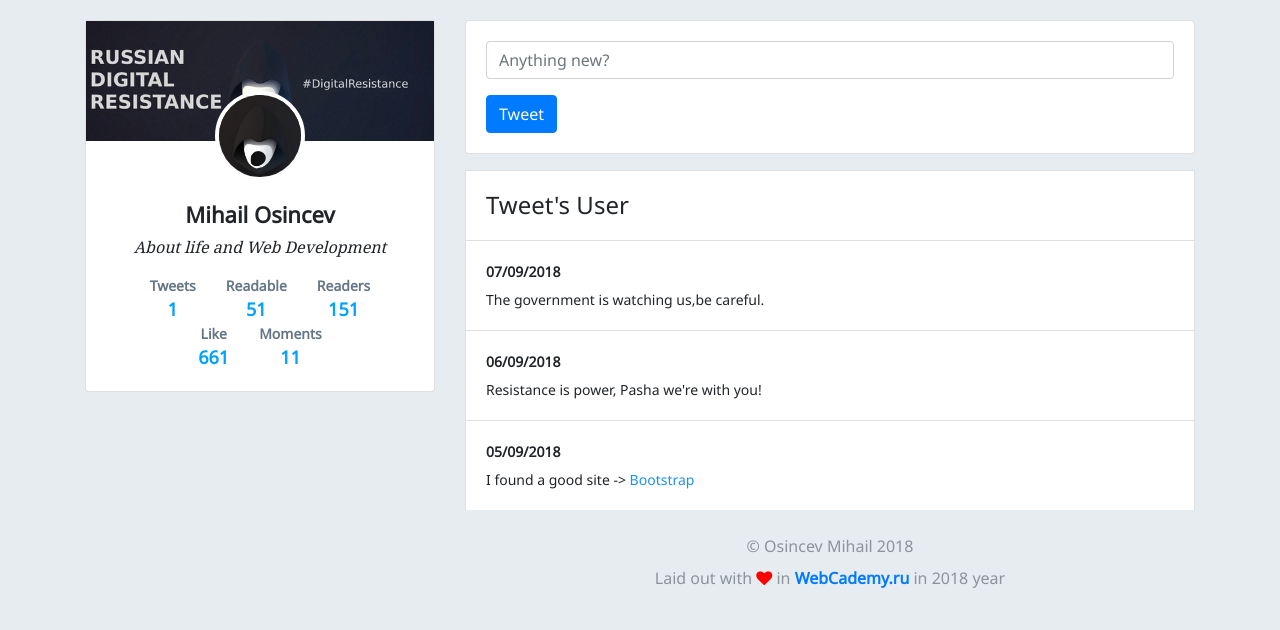
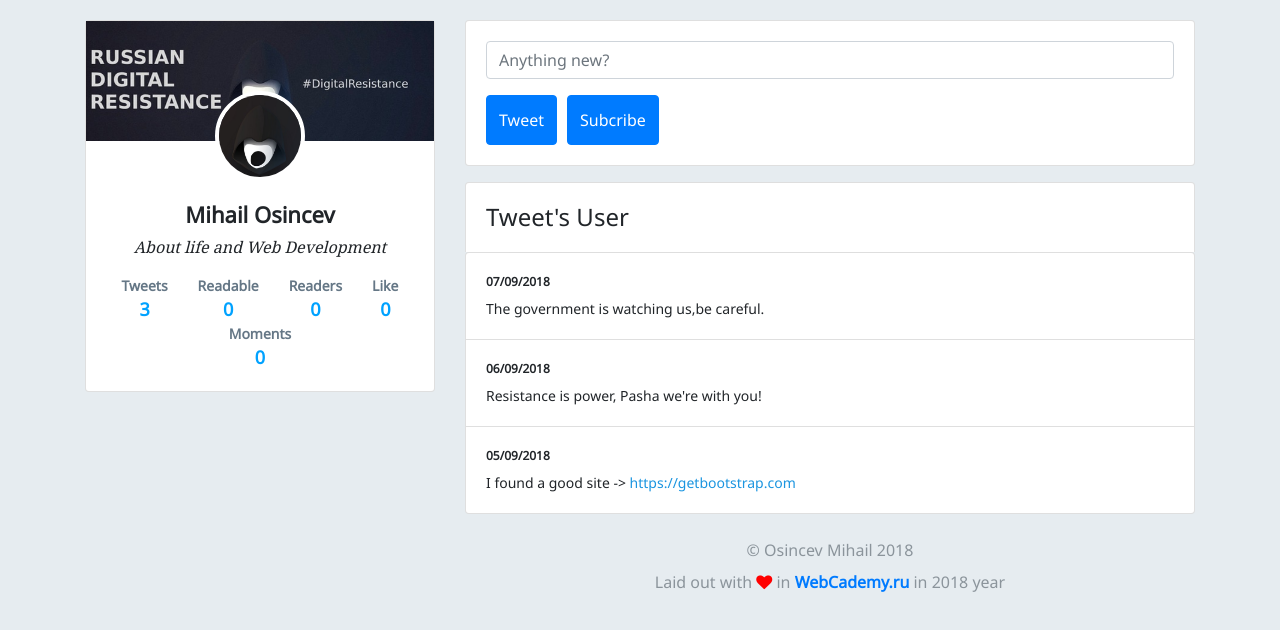
Before and after one commit to MihailOsincev/WebCademy_twitter, a plain HTML site: page app/index.html in a window 1280 px wide. Drawn offline with nearby package versions, Linux system fonts and the light colour scheme.

Commit message:
Production

```diff
--- a/app/index.html
+++ b/app/index.html
@@ -29,23 +29,23 @@
 						<ul class="stats">
 							<li class="stats-item">
 								<b class="stats-title">Tweets</b>
-								<b class="stats-count">1</b>
+								<b class="stats-count" id="tweetsCounter"></b>
 							</li>
 							<li class="stats-item">
 								<b class="stats-title">Readable</b>
-								<b class="stats-count">51</b>
+								<b class="stats-count">0</b>
 							</li>
 							<li class="stats-item">
 								<b class="stats-title">Readers</b>
-								<b class="stats-count">151</b>
+								<b class="stats-count" id="counter">0</b>
 							</li>
 							<li class="stats-item">
 								<b class="stats-title">Like</b>
-								<b class="stats-count">661</b>
+								<b class="stats-count">0</b>
 							</li>
 							<li class="stats-item">
 								<b class="stats-title">Moments</b>
-								<b class="stats-count">11</b>
+								<b class="stats-count">0</b>
 							</li>
 						</ul>
 					</div>
@@ -55,36 +55,22 @@
 			<div class="col-md-8">
 				<div class="card mb-3">
 					<div class="card-body">
-						<form>
+						<form id="postNewTweet" class="main_form">
 							<div class="form-group">
-								<input type="text" class="form-control" id="exampleInputEmail1" placeholder="Anything new?">
+								<input type="text" class="form-control" id="tweetText" placeholder="Anything new?" required>
 							</div>
-							<button type="submit" class="btn btn-primary">Tweet</button>
+							<div class="buttons_form">
+								<button type="submit" class="btn btn-primary">Tweet</button>
+								<button type="button" class="btn btn-primary" id="btn-subscribe">Subcribe</button>
+								<div id="notifyHolder" class="notify-holder sm"></div>
+							</div>
 						</form>
 					</div>
 				</div>
-				<div class="card tweet-card">
+				<div class="card card-title-only">
 					<div class="h4 mb-0">Tweet's User</div>
 				</div>
-				<div class="card tweet-card">
-					<div class="tweet-date">07/09/2018</div>
-					<div class="tweet-text">
-						<p>The government is watching us,be careful.</p>
-					</div>
-				</div>
-				<div class="card tweet-card">
-					<div class="tweet-date">06/09/2018</div>
-					<div class="tweet-text">
-						<p>Resistance is power, Pasha we're with you!</p>
-					</div>
-				</div>
-				<div class="card tweet-card">
-					<div class="tweet-date">05/09/2018</div>
-					<div class="tweet-text">
-						<p>I found a good site ->
-							<a href="https://getbootstrap.com">Bootstrap</a>
-						</p>
-					</div>
+				<div id="tweetsList">
 				</div>
 				<footer class="footer">
 					<p class="footer-copyright">
@@ -101,6 +87,7 @@
 	<script src="https://cdnjs.cloudflare.com/ajax/libs/popper.js/1.14.3/umd/popper.min.js" integrity="sha384-ZMP7rVo3mIykV+2+9J3UJ46jBk0WLaUAdn689aCwoqbBJiSnjAK/l8WvCWPIPm49"
 	    crossorigin="anonymous"></script>
 	<script src="libs/bootstrap/js/bootstrap.min.js"></script>
+	<script src="js/main.js"></script>
 </body>
 
 </html>
--- /dev/null
+++ b/app/js/main.js
@@ -0,0 +1,135 @@
+$(document).ready(function () {
+
+    var getDate = function () {
+
+        var d = new Date(), // получаем текущую дату
+            day = d.getDate(),
+            hrs = d.getHours(),
+            min = d.getMinutes(),
+            sec = d.getSeconds(),
+            month = d.getMonth(),
+            year = d.getFullYear();
+
+        var monthArray = new Array("01", "02", "03", "04", "05", "06", "07", "08", "09", "10", "11", "12");
+
+        if (day <= 9) day = "0" + day;
+
+        var actualDate = monthArray[month] + "/" + day + "/" + year;
+
+        return actualDate;
+    }
+
+    //счётчик твитов
+    var countTweets = function () {
+        var tweetCounter = $('.tweet-card').length;
+        console.log(tweetCounter);
+        $('#tweetsCounter').text(tweetCounter);
+    }
+
+    //счётчик читателей
+    var count = 0;
+    $("#btn-subscribe").click(function () {
+        count++;
+        $('#counter').html(+count);
+        $('#btn-subscribe').prop('disabled', true);
+        showNotify('done');
+    });
+
+    function showNotify(type) {
+        var $notifyNew = $('<div class="alert alert-success" role="alert">Twitt success</div>'),
+            $notifyDone = $('<div class="alert alert-success" role="alert">Subscribe success</div>');
+
+        switch (type) {
+            case 'new':
+                $notifyBlock = $notifyNew;
+                break;
+            case 'done':
+                $notifyBlock = $notifyDone;
+                break;
+        }
+         // if ( $('#notifyHolder .alert') ) {}
+        $('#notifyHolder .alert').fadeOut();
+        $notifyBlock.hide();
+        $('#notifyHolder').append($notifyBlock);
+        $notifyBlock.fadeIn();
+        setTimeout(function () {
+            $notifyBlock.fadeOut();
+            setTimeout(function () {
+                $notifyBlock.remove();
+            }, 1500);
+        }, 1500);
+    }
+
+    //обработчик ссылок
+    var wrapURLs = function (text, new_window) {
+        var url_pattern = /(?:(?:https?|ftp):\/\/)?(?:\S+(?::\S*)?@)?(?:(?!10(?:\.\d{1,3}){3})(?!127(?:\.\d{1,3}){3})(?!169\.254(?:\.\d{1,3}){2})(?!192\.168(?:\.\d{1,3}){2})(?!172\.(?:1[6-9]|2\d|3[0-1])(?:\.\d{1,3}){2})(?:[1-9]\d?|1\d\d|2[01]\d|22[0-3])(?:\.(?:1?\d{1,2}|2[0-4]\d|25[0-5])){2}(?:\.(?:[1-9]\d?|1\d\d|2[0-4]\d|25[0-4]))|(?:(?:[a-z\x{00a1}\-\x{ffff}0-9]+-?)*[a-z\x{00a1}\-\x{ffff}0-9]+)(?:\.(?:[a-z\x{00a1}\-\x{ffff}0-9]+-?)*[a-z\x{00a1}\-\x{ffff}0-9]+)*(?:\.(?:[a-z\x{00a1}\-\x{ffff}]{2,})))(?::\d{2,5})?(?:\/[^\s]*)?/ig;
+        var target = (new_window === true || new_window == null) ? '_blank' : '';
+
+        return text.replace(url_pattern, function (url) {
+            var protocol_pattern = /^(?:(?:https?|ftp):\/\/)/i;
+            var href = protocol_pattern.test(url) ? url : 'http://' + url;
+            return '<a href="' + href + '" target="' + target + '">' + url + '</a>';
+        });
+    };
+
+
+    //созданиен твита
+    var createTweet = function (date, text) {
+        var $tweetBox = $('<div class="card tweet-card">'); //создание виртуальной карточки
+        var $tweetDate = $('<div class="tweet-date">').text(date); //создание даты в карточке
+        var $tweetText = $('<div class="tweet-text">').html(wrapURLs(text)).wrapInner('<p></p>'); // создаём контент с твитом и оборачивам в парграф и обрабатываем текст
+
+        /**     // меняем размер шрифта (выключено)
+        var additionalClassName;
+        if ( text.length < 100 ) {
+            additionalClassName = 'font-size-large';
+        } else if ( text.length > 150 ) {
+            additionalClassName = 'font-size-small';
+        } else {
+            additionalClassName = 'font-size-normal';
+        }
+        $tweetText.addClass(additionalClassName);
+        */
+
+        $tweetBox.append($tweetDate).append($tweetText); // получаем разметку твита с датой и текстом твита
+        $('#tweetsList').prepend($tweetBox); // добавляем на страницу
+        countTweets();
+    }
+
+    //база данных на js
+    var tweetsBase = [{
+            date: "05/09/2018",
+            text: "I found a good site -> https://getbootstrap.com"
+        },
+        {
+            date: "06/09/2018",
+            text: "Resistance is power, Pasha we're with you!"
+        },
+        {
+            date: "07/09/2018",
+            text: "The government is watching us,be careful."
+        }
+    ];
+
+    tweetsBase.forEach(function (tweet) {
+        createTweet(tweet.date, tweet.text);
+    });
+
+    //форма
+
+    $('#postNewTweet').on('submit', function (e) {
+        e.preventDefault(); // отменяем отправку формы
+        var tweetText = $('#tweetText').val(); //получаем текст от пользователя
+        createTweet(getDate(), tweetText);
+        showNotify('new');
+
+
+
+
+
+
+
+
+
+    });
+});
--- /dev/null
+++ b/app/less/blocks/_form.less
@@ -0,0 +1,15 @@
+form .buttons_form {
+    display: flex;
+    flex-direction: row;
+}
+
+.buttons_form .btn {
+    margin-right: 10px;
+    height: 50px;
+}
+
+form .notify-holder {
+    width: 100%;
+    text-align: center;
+    height: 14px;
+}
--- a/app/less/blocks/_tweet-card.less
+++ b/app/less/blocks/_tweet-card.less
@@ -1,3 +1,9 @@
+.card-title-only {
+    padding: 1.25rem;
+    border-bottom: 0;
+    border-radius: 0.25rem 0.25rem 0 0;
+}
+
 .tweet-card {
     padding: 1.25rem;
     border-radius: 0;
@@ -14,7 +20,7 @@
 }
 
 .tweet-date {
-    font-size: 14px;
+    font-size: 12px;
     font-weight: 800;
     margin-bottom: 0.5rem;
 }
--- a/app/less/main.less
+++ b/app/less/main.less
@@ -9,6 +9,8 @@ body {
 @import "blocks/_stats.less";
 @import "blocks/_tweet-card.less";
 @import "blocks/_footer.less";
+@import "blocks/_form.less";
+
 
 .profile-title {
 	font-size: 22px;
--- a/gulpfile.js
+++ b/gulpfile.js
@@ -10,6 +10,8 @@ gulp.task('server',["less"], function() {
         server: { baseDir: "./app/" }
     });
     gulp.watch('app/**/*.html').on('change', browserSync.reload);
+    gulp.watch('app/**/*.js').on('change', browserSync.reload);
+
     gulp.watch('app/**/*.less', ['less']);
 });
 
```
Also changed, not shown: app/css/main.css.
